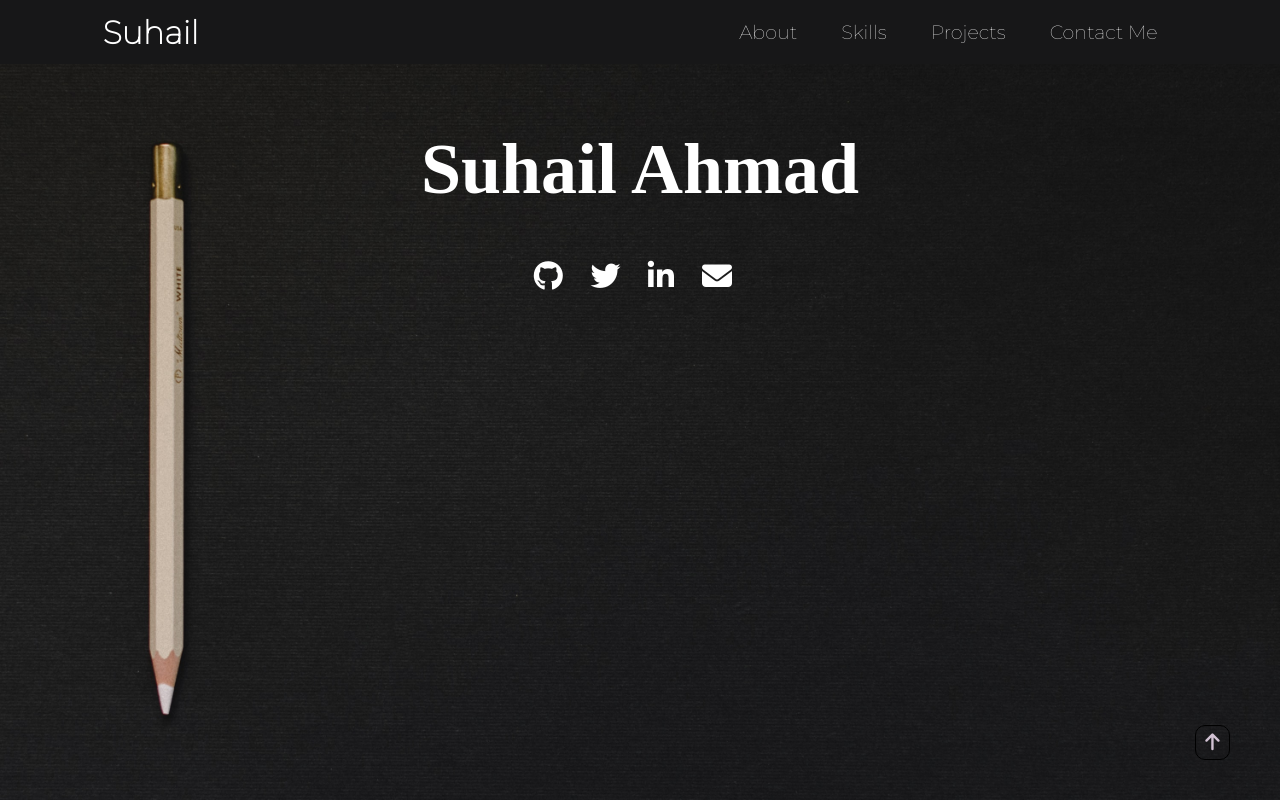
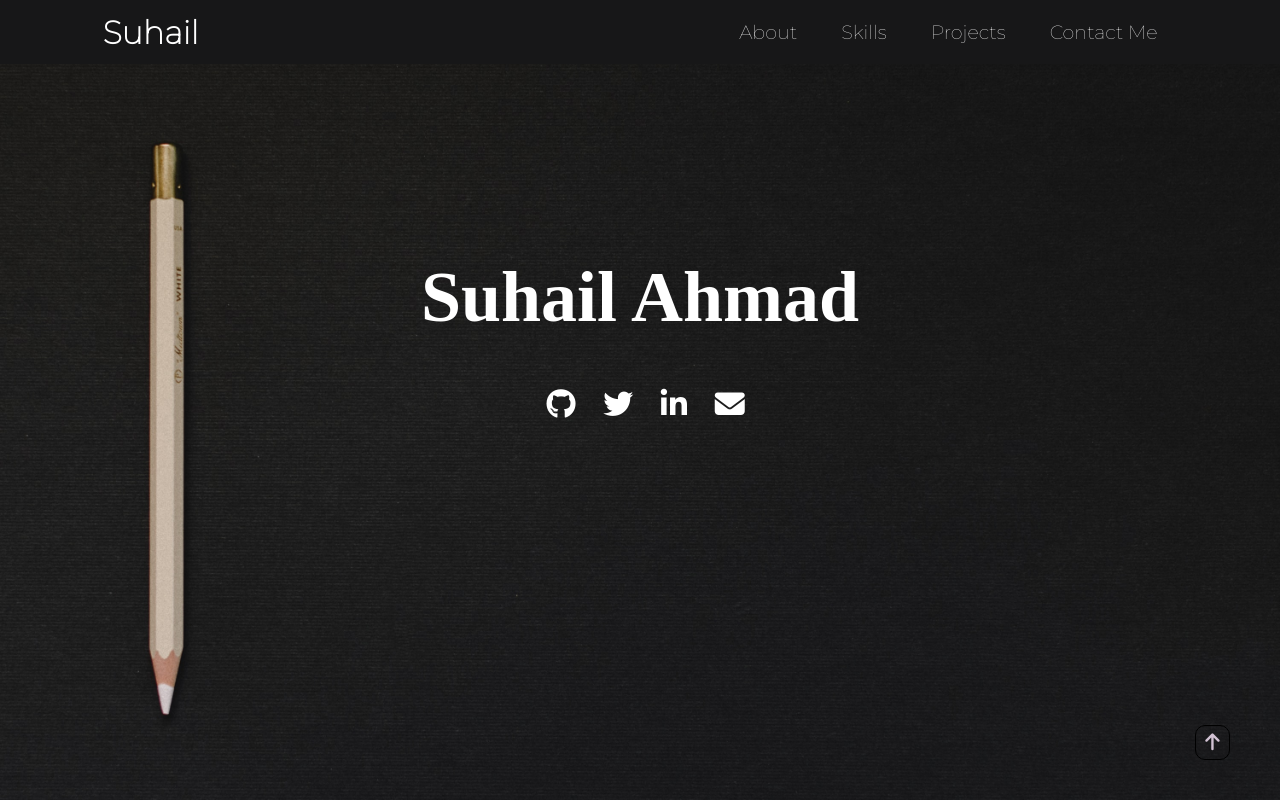
Before and after one commit to suhaillahmad/suhaillahmadPortfolio, a plain HTML site: page index.html in a window 1280 px wide. Shown: the top 800 px of the page. Drawn offline with nearby package versions, Linux system fonts and the light colour scheme.

Commit message:
Minor change

```diff
--- a/style.css
+++ b/style.css
@@ -101,12 +101,12 @@ ul {
 .Intro-Name {
   font-size: 3rem;
   text-align: center;
-  padding-top: 10%;
+  padding-top: 20%;
 }
 .links ul {
   position: absolute;
   margin-top: 5%;
-  margin-left: 45%;
+  margin-left: 46%;
   transform: translate(-50%, -50%);
   display: flex;
 }
```
